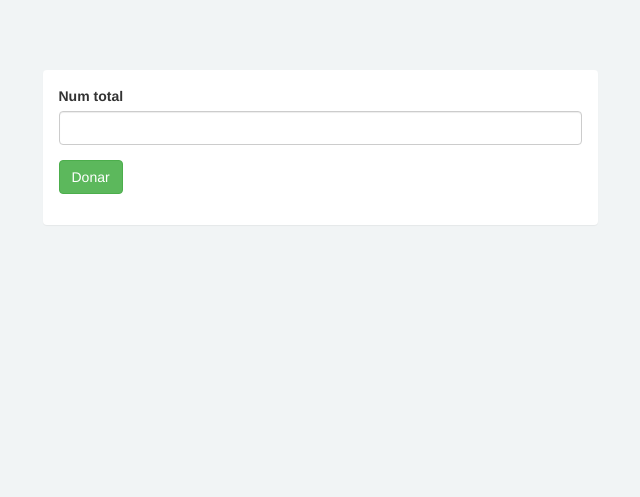
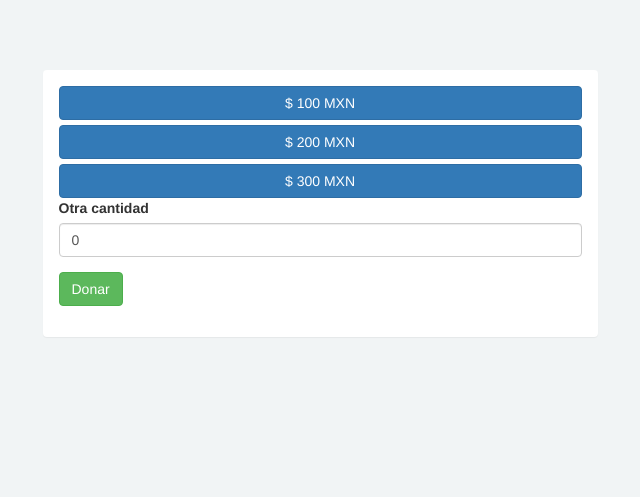
Before and after one commit to cloud-elric/wwwComiteDonativos, a Yii app: template views/site/index.php in a window 1280 px wide. Shown: the top 497 px of the page, without its empty margins (320-960 px from the left). Run offline with PHP 8.4 and a stand-in for Yii, Linux system fonts and the light colour scheme; the template is opened without the code that fills it, so the values that code supplies are empty; form fields are guessed from the names that the template uses; some libraries are stand-ins or nearby versions.

Commit message:
Selector de cantidad

```diff
--- a/controllers/SiteController.php
+++ b/controllers/SiteController.php
@@ -92,7 +92,7 @@ class SiteController extends Controller
             return $this->redirect(['forma-pago', 'token'=>$ordenCompra->txt_order_number]);
         }
 
-        print_r($ordenCompra->errors);
+
 
         return $this->render('index', ['ordenCompra'=>$ordenCompra]);
     }
--- a/models/EntOrdenesCompras.php
+++ b/models/EntOrdenesCompras.php
@@ -65,7 +65,7 @@ class EntOrdenesCompras extends \yii\db\ActiveRecord
             'id_tipo_pago' => 'Id Tipo Pago',
             'fch_creacion' => 'Fch Creacion',
             'b_pagado' => 'B Pagado',
-            'num_total' => 'Cantidada a donar',
+            'num_total' => 'Cantidad a donar',
             'b_habilitado' => 'B Habilitado',
         ];
     }
--- a/views/site/index.php
+++ b/views/site/index.php
@@ -4,6 +4,11 @@ use yii\bootstrap\Html;
 /* @var $this yii\web\View */
 
 $this->title = 'Elegir monto a donar';
+
+$this->registerJsFile(
+    '@web/js/index.js',
+    ['depends' => [\yii\web\JqueryAsset::className()]]
+);
 ?>
 
 <div class="row">
@@ -12,7 +17,18 @@ $this->title = 'Elegir monto a donar';
             <div class="panel-body">
                 <?php $form = ActiveForm::begin(); ?>
 
-                <?= $form->field($ordenCompra, 'num_total')->textInput(['maxlength' => true]) ?>
+                <a class="btn btn-primary btn-block js-select-amount <?=$ordenCompra->num_total==100?'btn-success':''?>"  data-value="100">$ 100 MXN</a>
+
+                <a class="btn btn-primary btn-block js-select-amount <?=$ordenCompra->num_total==200?'btn-success':''?>" data-value="200">$ 200 MXN</a>
+
+                <a class="btn btn-primary btn-block js-select-amount <?=$ordenCompra->num_total==300?'btn-success':''?>" data-value="300">$ 300 MXN</a>
+
+                <div class="form-group">
+                    <label for="amount">Otra cantidad</label>
+                    <input id="amount" type="text" class="form-control js-add" value="0" />
+                </div>
+
+                <?= $form->field($ordenCompra, 'num_total')->hiddenInput(['maxlength' => true])->label(false)?>
 
                 <div class="form-group">
                     <?= Html::submitButton('Donar', ['class' => 'btn btn-success']) ?>
--- /dev/null
+++ b/web/js/index.js
@@ -0,0 +1,29 @@
+var botonesAmount = null;
+var otraCantidad = null;
+var amount = null;
+$(document).ready(function(){
+    botonesAmount = $(".js-select-amount");
+    otraCantidad = $(".js-add");
+    amount = $("#entordenescompras-num_total");
+
+    otraCantidad.on("change", function(e){
+        amount.val(otraCantidad.val());
+    });
+
+    botonesAmount.on("click", function(e){
+        e.preventDefault();
+        var elemento = $(this);
+        removerActivar()
+        activarBoton(elemento);
+        var cantidad = $(this).data("value");
+        amount.val(cantidad);
+    })
+});
+
+function activarBoton(elemento){
+    elemento.addClass("btn-success");
+}
+
+function removerActivar(){
+    botonesAmount.removeClass("btn-success");
+}
```
